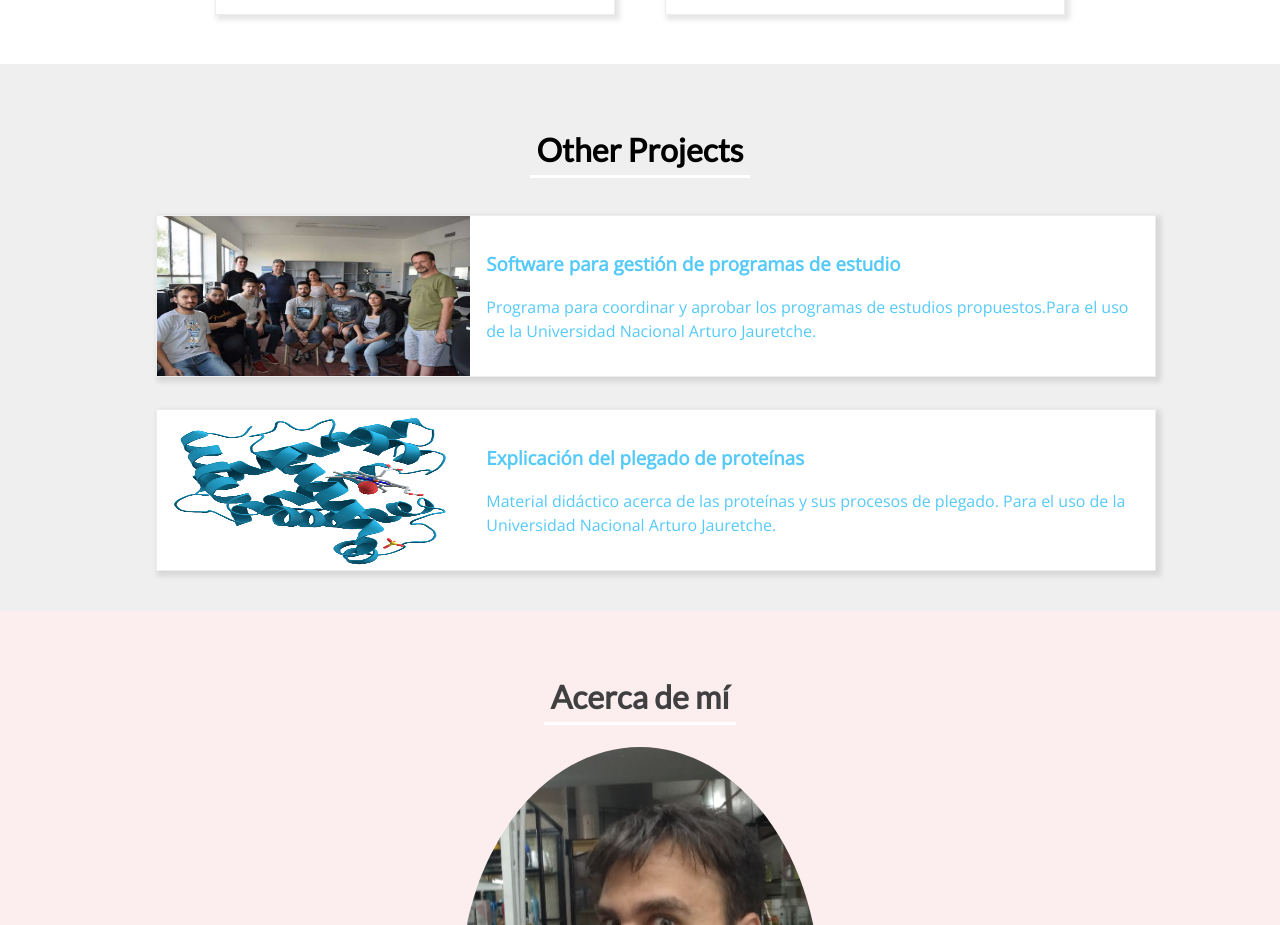
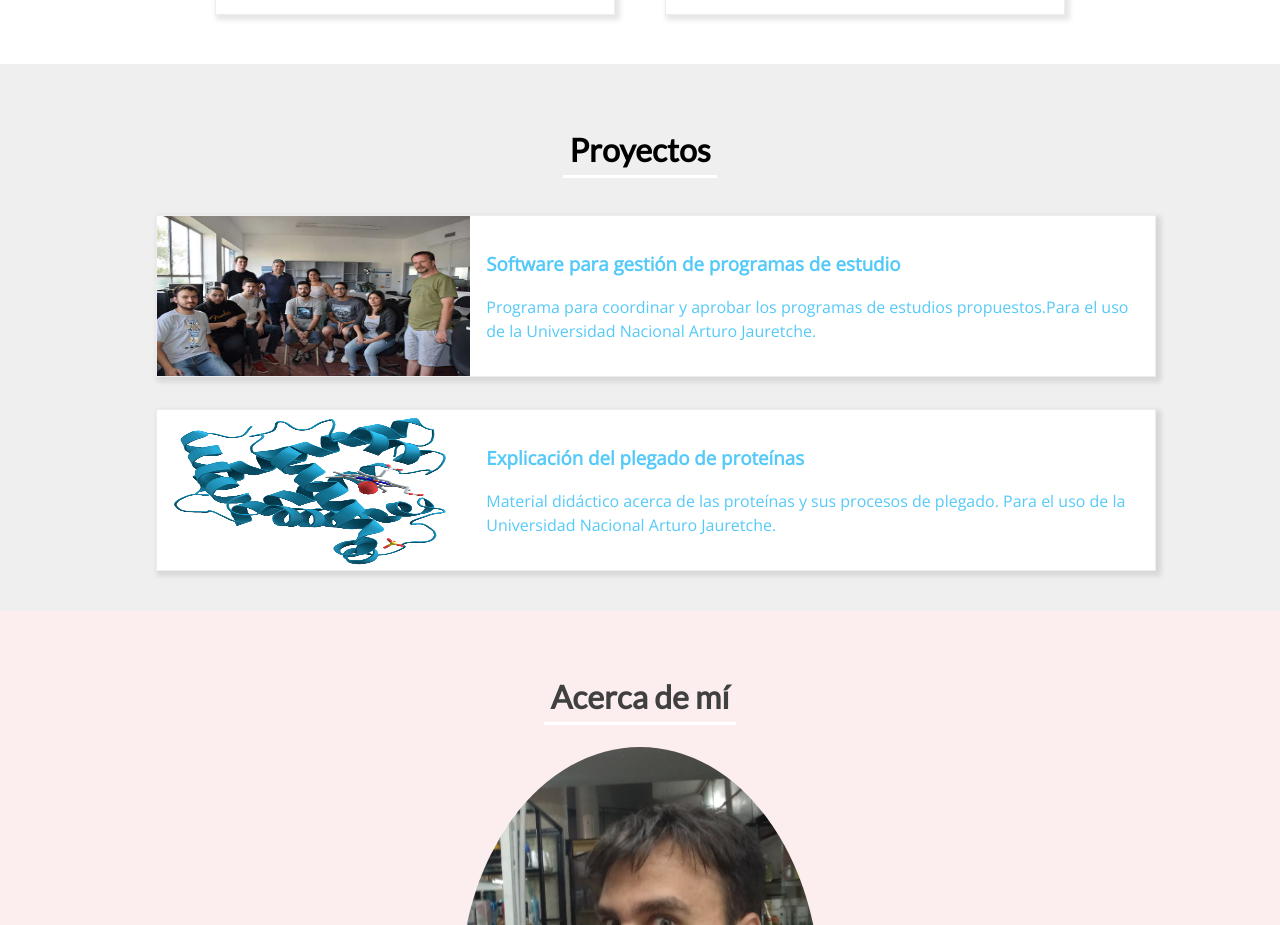
Before and after one commit to sergiodiazl/Portfolio, a React (Create React App) app: page / in a window 1280 px wide. Shown: the part 2380-3305 px from the top of the page. Built offline with nearby package versions, Linux system fonts and the light colour scheme.

Commit message:
added texts

```diff
--- a/src/OtherProjects.js
+++ b/src/OtherProjects.js
@@ -26,12 +26,12 @@ class OtherProjects extends Component {
 
   render() {
 
-    const{ projectArticleInfo }= this.props.language
+    const{ projectArticleInfo,navProjects }= this.props.language
     return (
       <Element name="other-element">
         <section className="other-section">
           <SectionHeader
-            title="Other Projects"
+            title={navProjects }
             underlineColor="pink-underline"
           />
           <div className="other-container">
```
